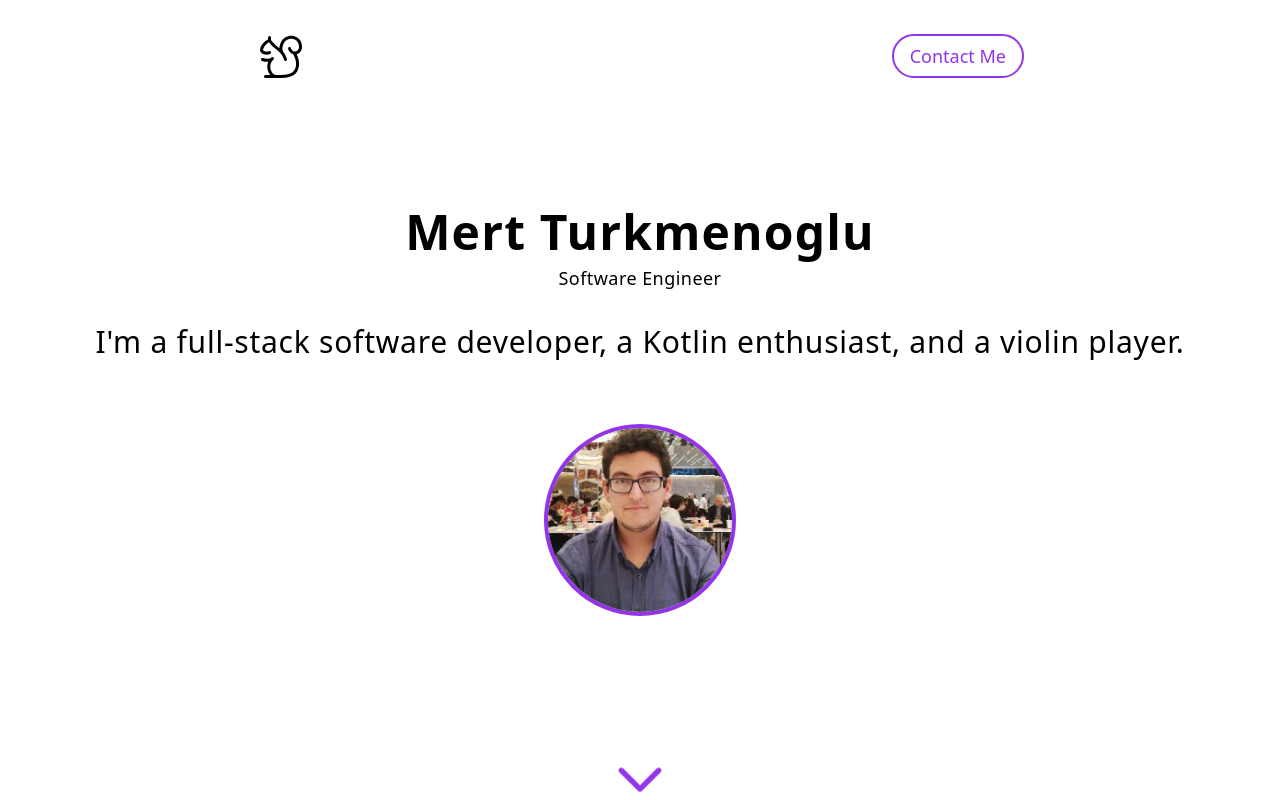
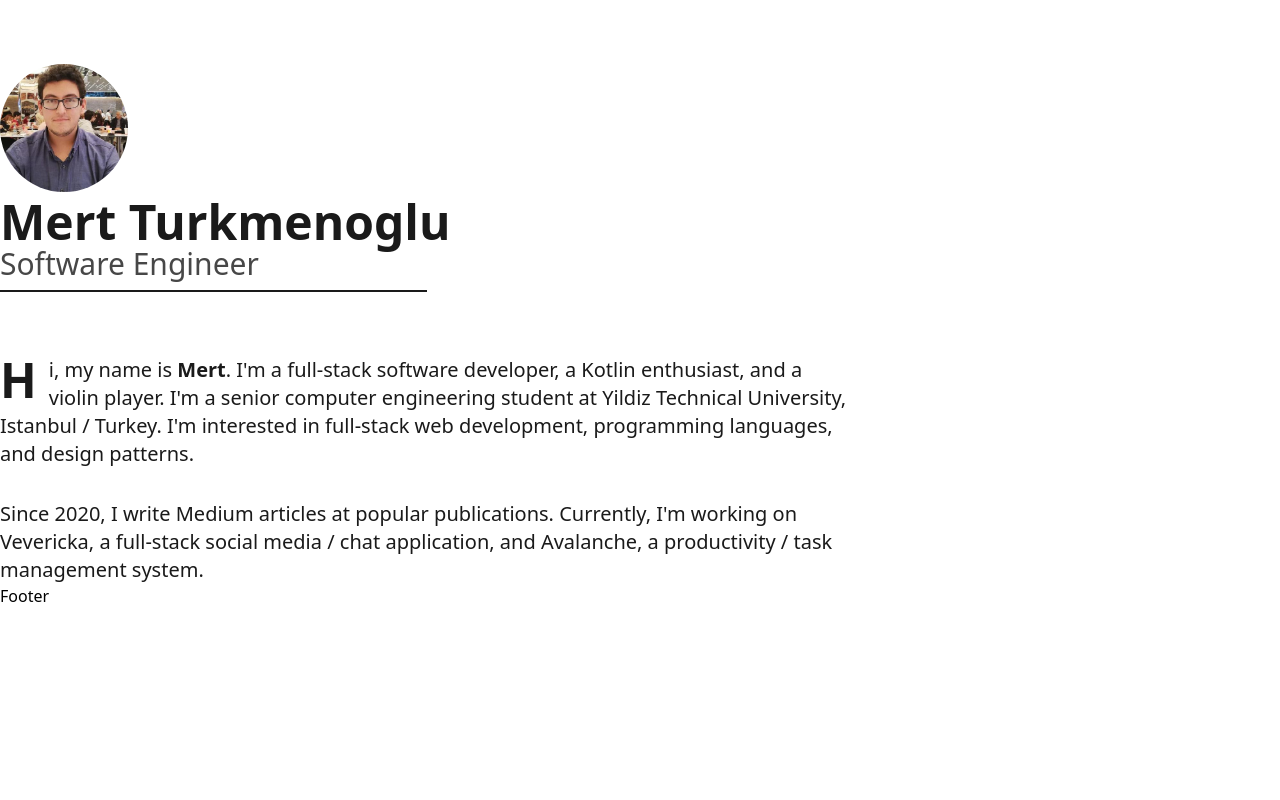
Before and after one commit to mertturkmenoglu/website, a Next.js app: page / in a window 1280 px wide. Shown: the top 800 px of the page. Built offline with nearby package versions, Linux system fonts and the light colour scheme.

Commit message:
Do something I don't remember

```diff
--- a/components/Contact.tsx
+++ b/components/Contact.tsx
@@ -2,11 +2,6 @@ import clsx from 'clsx';
 import GitHubIcon from './GitHubIcon';
 import LinkedInIcon from './LinkedInIcon';
 import MediumIcon from './MediumIcon';
-
-/* import { LocationMarkerIcon, MailIcon, AcademicCapIcon } from '@heroicons/react/outline';
-import GitHubIcon from './GitHubIcon';
-import LinkedInIcon from './LinkedInIcon';
-import MediumIcon from './MediumIcon'; */
 
 interface Props {
   className?: string;
@@ -14,18 +9,12 @@ interface Props {
 
 const Contact = ({ className }: Props): JSX.Element => (
   <section className={clsx('flex flex-col items-center mt-16', className)} id="contact">
-    <h1 className="text-4xl font-bold font-sans text-slate-800 tracking-wide">Contact With Me</h1>
+    <h2 className="text-4xl font-bold font-sans text-slate-800 tracking-wide">Contact With Me</h2>
     <div className="w-10/12 md:w-8/12 xl:w-5/12 mx-auto overflow-hidden bg-white rounded-lg shadow-lg dark:bg-gray-800 mt-16">
       <div className="flex items-center px-6 py-3 bg-purple-600" />
 
-      {/* <img
-        className="object-contain object-center w-full h-56"
-        src="https://github.com/mertturkmenoglu.png"
-        alt="avatar"
-      ></img> */}
-
       <div className="px-6 py-4">
-        <h1 className="text-xl font-semibold text-slate-700">Mert Turkmenoglu</h1>
+        <h3 className="text-xl font-semibold text-slate-700">Mert Turkmenoglu</h3>
 
         <p className="py-2 text-slate-700">Software Engineer</p>
 
@@ -44,7 +33,7 @@ const Contact = ({ className }: Props): JSX.Element => (
             />
           </svg>
 
-          <h1 className="px-2 text-sm">Havas CX</h1>
+          <h4 className="px-2 text-sm">Havas CX</h4>
         </div>
 
         <div className="flex items-center mt-4 text-slate-700">
@@ -90,7 +79,10 @@ const Contact = ({ className }: Props): JSX.Element => (
           <GitHubIcon className="w-6 h-6" />
 
           <h1 className="px-2 text-sm">
-            <a href="https://github.com/mertturkmenoglu" className="no-underline hover:underline text-slate-700">
+            <a
+              href="https://github.com/mertturkmenoglu"
+              className="no-underline hover:underline text-slate-700"
+            >
               mertturkmenoglu
             </a>
           </h1>
@@ -113,7 +105,10 @@ const Contact = ({ className }: Props): JSX.Element => (
           <MediumIcon className="w-6 h-6" />
 
           <h1 className="px-2 text-sm">
-            <a href="https://mertturkmenoglu.medium.com" className="no-underline hover:underline text-slate-700">
+            <a
+              href="https://mertturkmenoglu.medium.com"
+              className="no-underline hover:underline text-slate-700"
+            >
               mertturkmenoglu
             </a>
           </h1>
--- a/components/Hero.tsx
+++ b/components/Hero.tsx
@@ -1,3 +1,4 @@
+import clsx from 'clsx';
 import Image from 'next/image';
 
 interface Props {
@@ -5,24 +6,24 @@ interface Props {
 }
 
 const Hero = ({ className }: Props): JSX.Element => (
-  <header className={className}>
-    <h1 className="font-bold text-4xl md:text-5xl text-slate-700 font-sans tracking-wide">
-      Mert Turkmenoglu
-    </h1>
-    <h2 className="text-lg mt-2 tracking-wide font-medium text-slate-700">Software Engineer</h2>
-    <h3 className="text-xl md:text-3xl mt-8 tracking-wide font-normal text-slate-700 mx-8 md:mx-auto">
-      I&apos;m a full-stack software developer, a Kotlin enthusiast, and a violin player.
-    </h3>
-    <div className="w-48 h-48 mt-16 border-4 border-purple-600  rounded-full ">
+  <article className={clsx('flex', className)}>
+    <div className="h-32 w-32 object-fill border-4 border-primary rounded-full flex items-center justify-center m-0 p-0 border-collapse">
       <Image
         src="/static/profile.jpg"
         alt="Profile picture"
-        width={192}
-        height={192}
-        className="rounded-full  "
+        width={128}
+        height={128}
+        className="rounded-full m-0 p-0"
       />
     </div>
-  </header>
+    <h1 className="font-bold text-4xl md:text-5xl text-neutral-200 font-sans tracking-wide">
+      Mert Turkmenoglu
+    </h1>
+    <h2 className="text-lg mt-2 tracking-wide font-medium text-neutral-200">Software Engineer</h2>
+    <h3 className="text-xl md:text-3xl mt-8 tracking-wide font-normal text-neutral-200 mx-8 md:mx-auto">
+      I&apos;m a full-stack software developer, a Kotlin enthusiast, and a violin player.
+    </h3>
+  </article>
 );
 
 export default Hero;
--- a/components/VerticalContactList.tsx
+++ b/components/VerticalContactList.tsx
@@ -30,9 +30,7 @@ const VerticalContactList = ({ className }: Props): JSX.Element => {
   ];
 
   return (
-    <aside
-      className={clsx('bg-purple-300 rounded-full text-purple-600 px-1.5 py-3', className)}
-    >
+    <aside className={clsx('bg-primary rounded-full text-white px-1.5 py-3', className)}>
       <nav>
         <ul className="flex flex-col-reverse space-y-reverse space-y-2">
           {list.map((item) => (
--- a/pages/index.tsx
+++ b/pages/index.tsx
@@ -1,49 +1,62 @@
 import type { NextPage } from 'next';
 import Head from 'next/head';
-import Link from 'next/link';
-import { ChevronDownIcon } from '@heroicons/react/outline';
-import AboutBanner from '../components/AboutBanner';
-import Contact from '../components/Contact';
-import Footer from '../components/Footer';
-import Hero from '../components/Hero';
-import Projects from '../components/Projects';
-
-import TopNavigation from '../components/TopNavigation';
-import VerticalContactList from '../components/VerticalContactList';
-import Work from '../components/Work';
+import Image from 'next/image';
 
 const Index: NextPage = () => {
   return (
     <>
       <Head>
         <title>Mert Turkmenoglu</title>
+        <meta name="viewport" content="width=device-width,initial-scale=1,viewport-fit=cover" />
+        <meta name="title" content="Mert Turkmenoglu" />
+        <meta name="description" content="Mert Turkmenoglu personal website" />
+        <meta property="og:site_name" content="mertturkmenoglu" />
+        <meta property="og:title" content="Mert Turkmenoglu" />
+        <meta property="og:description" content="Mert Turkmenoglu personal website" />
+        <meta property="og:image" content="https://github.com/mertturkmenoglu.png" />
+        <meta property="og:url" content="https://mertturkmenoglu.com/" />
+        <meta property="og:type" content="blog" />
+        <meta property="og:locale" content="en_US" />
+        <meta name="twitter:card" content="summary" />
+        <meta name="twitter:title" content="Mert Turkmenoglu" />
+        <meta name="twitter:description" content="Mert Turkmenoglu personal website" />
+        <meta name="twitter:image" content="https://github.com/mertturkmenoglu.png" />
+        <meta name="twitter:image:alt" content="Profile picture" />
+        <meta name="twitter:creator" content="@capreaee" />
       </Head>
 
-      <header>
-        <TopNavigation className="pt-8" />
-      </header>
+      <div className="container w-full mx-4 sm:mx-auto my-16">
+        <header>
+          <Image
+            src="/static/profile.jpg"
+            alt="Profile picture"
+            width={128}
+            height={128}
+            className="rounded-full border-4 border-midnight"
+          />
+          <h1 className="text-5xl text-midnight font-bold">Mert Turkmenoglu</h1>
+          <h2 className="text-3xl text-midnight opacity-80">Software Engineer</h2>
+          <hr className="border border-midnight w-11/12 sm:w-2/3 md:w-1/3 mt-2 px-4" />
+        </header>
 
-      <main>
-        <VerticalContactList className="fixed bottom-8 left-8 hidden md:visible" />
-        <div className="h-screen flex flex-col">
-
-          <Hero className="flex flex-col items-center mt-32 text-center" />
-          <div className="flex justify-center items-end flex-grow mb-8">
-            <Link href="/#about-banner">
-              <a className="mb-8">
-                <ChevronDownIcon className="w-16 h-16 animate-bounce text-purple-600" />
-              </a>
-            </Link>
-          </div>
-        </div>
-
-        <AboutBanner className="w-full from-indigo-600 to-purple-600 bg-gradient-to-bl" />
-        <Work className="mt-32" />
-        <Projects className="mt-32" />
-        <Contact className="mt-48" />
-      </main>
-
-      <Footer className="w-full from-indigo-600 to-purple-600 bg-gradient-to-bl mt-32 md:mt-64" />
+        <main className="mt-16">
+          <p
+            className="text-midnight text-xl first-letter:text-5xl first-letter:font-bold
+  first-letter:mr-3 first-letter:float-left w-2/3"
+          >
+            Hi, my name is <span className="font-bold">Mert</span>. I&apos;m a full-stack software
+            developer, a Kotlin enthusiast, and a violin player. I&apos;m a senior computer
+            engineering student at Yildiz Technical University, Istanbul / Turkey. I&apos;m
+            interested in full-stack web development, programming languages, and design patterns.
+          </p>
+          <p className="text-midnight text-xl w-2/3 mt-8 ">
+            Since 2020, I write Medium articles at popular publications. Currently, I&apos;m working
+            on Vevericka, a full-stack social media / chat application, and Avalanche, a
+            productivity / task management system.
+          </p>
+        </main>
+        <footer>Footer</footer>
+      </div>
     </>
   );
 };
--- a/tailwind.config.js
+++ b/tailwind.config.js
@@ -9,6 +9,8 @@ module.exports = {
   theme: {
     colors: {
       ...colors,
+      'primary': '#be185d',
+      'midnight': '#1a1a1a',
     },
     extend: {},
   },
```
Also changed, not shown: 1 other file (tests, documents, lock files or other folders).
